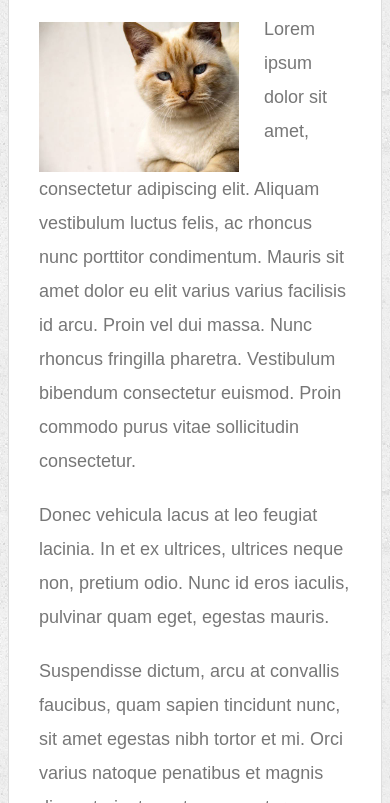
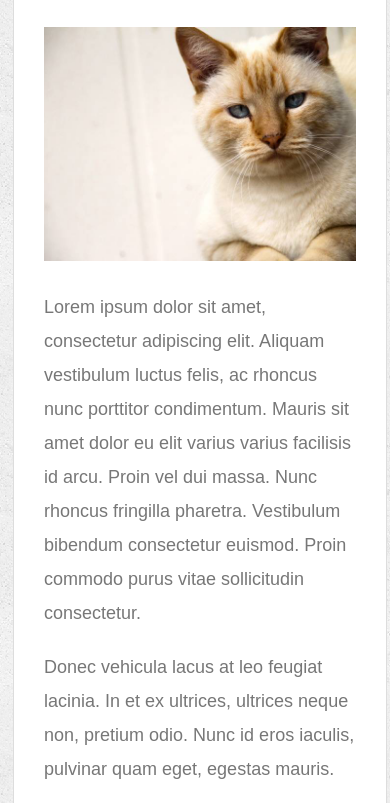
Before and after one commit to easternlai/responsive-portfolio, a plain HTML site: page index.html in a window 390 px wide. Shown: the part 294-1097 px from the top of the page. Drawn offline with Linux system fonts and the light colour scheme.

Commit message:
completed media screen css

```diff
--- a/assets/css/style.css
+++ b/assets/css/style.css
@@ -218,6 +218,11 @@ input[type=submit] {
 
 @media screen and (max-width: 768px){
 
+  .main-section {
+    margin: 5px;
+  }
+
+
 }
 
 
@@ -250,5 +255,9 @@ input[type=submit] {
     left: 15%;
   }
 
+  .auth-image {
+    float: none;
+    width: 100%;
+  }
 
 }
```
